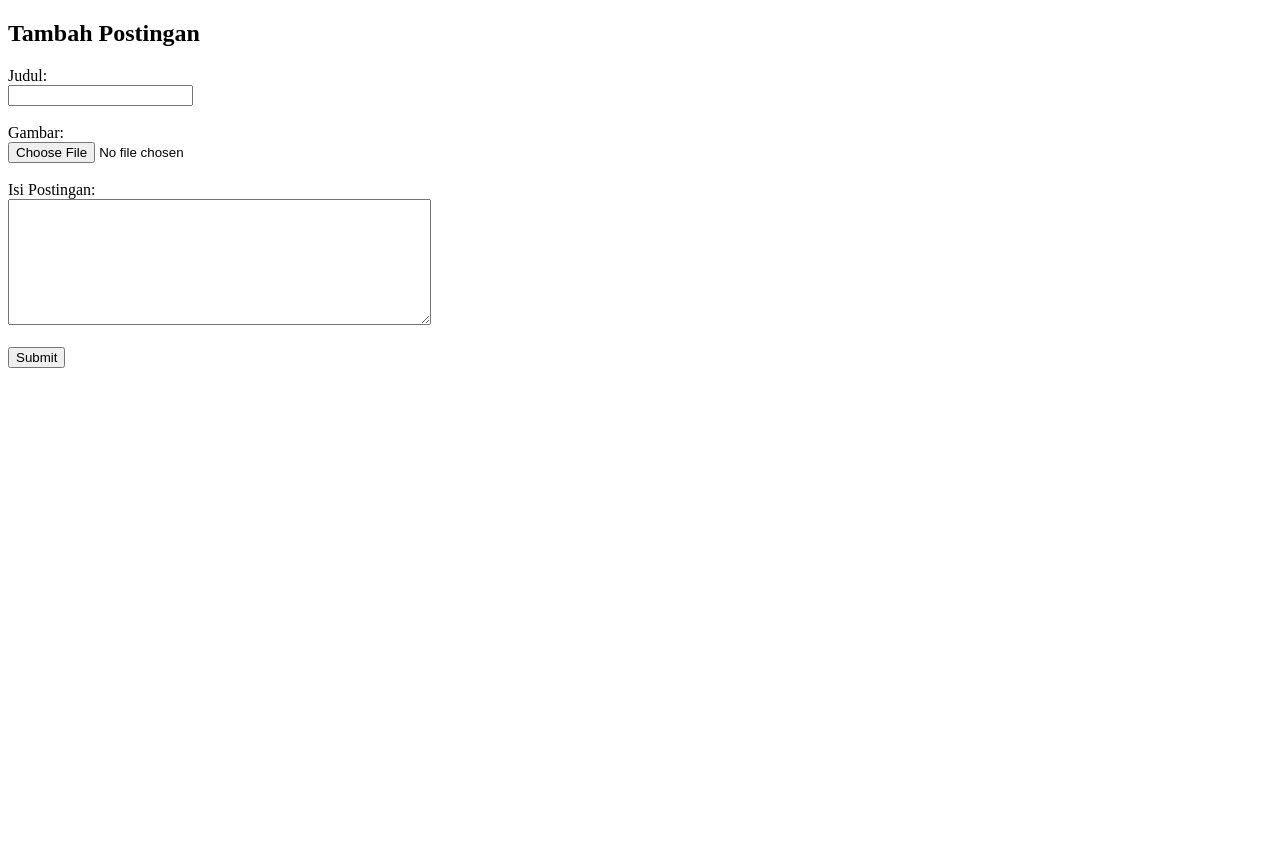
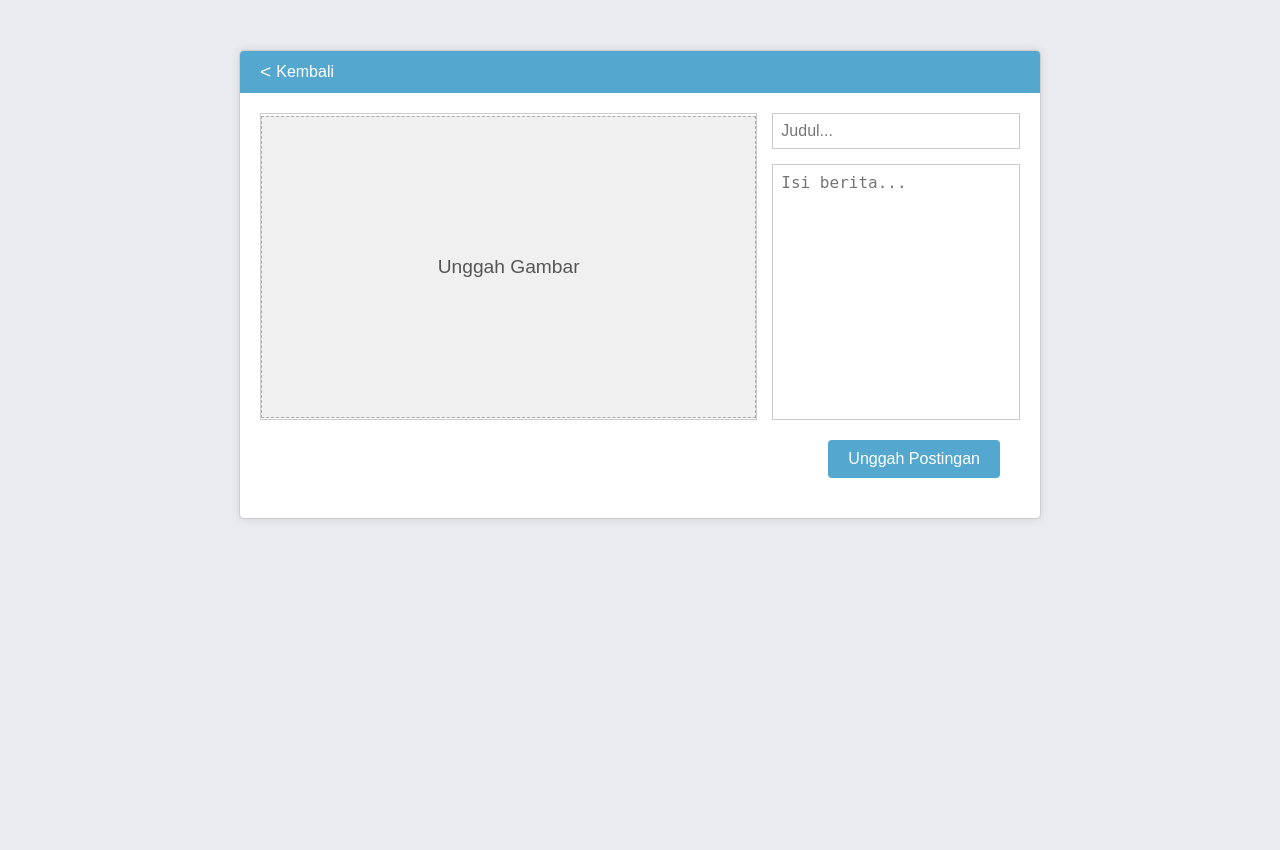
Before and after one commit to Kaptento/proyek-PWL-11TKJ2, a PHP site: page /pages/postingan/tambah_postingan.php in a window 1280 px wide. Before the commit the page ends 368 px from the top, so only its background shows below. Run offline with PHP 8.4, Linux system fonts and the light colour scheme.

Commit message:
wip: implement tambah postingan

```diff
--- a/pages/postingan/tambah_postingan.php
+++ b/pages/postingan/tambah_postingan.php
@@ -4,28 +4,65 @@
     <meta charset="UTF-8">
     <meta name="viewport" content="width=device-width, initial-scale=1.0">
     <title>Form Posting</title>
+    <link rel="stylesheet" href="../../tambah_postingan.css">
 </head>
 <body>
 
-    <h2>Tambah Postingan</h2>
+    <div class="main-container">
 
-    <form action="../../actions/postingan/tambah_postingan.php" method="post" enctype="multipart/form-data">
+        <header class="top-bar">
+            <a href="#" class="back-button">
+                <span style="font-size: 1.2em;">&lt;</span> Kembali
+            </a>
 
-        <label>Judul:</label><br>
-        <input type="text" name="title" required><br><br>
+        </header>
 
-        <!-- <label>Nama Pembuat:</label><br>
-        <input type="text" name="id" required><br><br> -->
+        <div class="form-wrapper">
+            <form action="../../actions/postingan/tambah_postingan.php" method="post" enctype="multipart/form-data">
 
-        <label>Gambar:</label><br>
-        <input type="file" name="gambar" accept="image/*"><br><br>
+                <input type="hidden" name="id" value="ID_PENGGUNA_AKTIF">
 
-        <label>Isi Postingan:</label><br>
-        <textarea name="content" rows="8" cols="50" required></textarea><br><br>
+                <div class="content-area">
 
-        <button type="submit">Submit</button>
+                    <div class="image-upload-area">
+                        <div class="upload-placeholder">
+                            Unggah Gambar
+                        </div>
+                        <input type="file" name="gambar" accept="image/*" class="file-input">
+                    </div>
 
-    </form>
+                    <div class="text-input-area">
+
+                        <div class="input-group">
+                            <input type="text" name="title" required placeholder="Judul...">
+                        </div>
+
+                        <div class="input-group content-group">
+                            <textarea name="content" required placeholder="Isi berita..."></textarea>
+                        </div>
+                    </div>
+                </div>
+
+                <div class="button-area">
+                    <button type="submit" class="submit-button">Unggah Postingan</button>
+                </div>
+
+            </form>
+        </div>
+    </div>
+
+    <script>
+        document.addEventListener('DOMContentLoaded', () => {
+            const placeholder = document.querySelector('.upload-placeholder');
+            const fileInput = document.querySelector('.file-input');
+
+            if (placeholder && fileInput) {
+                placeholder.addEventListener('click', () => {
+                    fileInput.click();
+                });
+            }
+        });
+    </script>
 
 </body>
 </html>
--- a/postingan.css
+++ b/postingan.css
@@ -66,7 +66,7 @@ h1{
 
 .add-post a:hover {
     background-color: #eaf7ff;
-    color: #1b5a73;
+    color: #ffffff;
 }
 
 nav ul {
--- /dev/null
+++ b/tambah_postingan.css
@@ -0,0 +1,147 @@
+/* Pengaturan Dasar */
+body {
+    font-family: sans-serif;
+    background-color: #e9ebee; /* Latar belakang abu-abu muda */
+    margin: 0;
+    padding: 0;
+    display: flex;
+    justify-content: center;
+    align-items: flex-start;
+    min-height: 100vh;
+    padding-top: 50px; /* Jarak atas untuk form */
+}
+
+/* Container Utama (Bingkai Putih) */
+.main-container {
+    width: 90%;
+    max-width: 800px;
+    background-color: #ffffff;
+    border: 1px solid #ccc;
+    box-shadow: 0 0 10px rgba(0, 0, 0, 0.1);
+    border-radius: 5px;
+    overflow: hidden;
+    padding-bottom: 20px;
+}
+
+/* Header/Top Bar (Seperti di Gambar) */
+.top-bar {
+    display: flex;
+    justify-content: space-between;
+    align-items: center;
+    padding: 10px 20px;
+    background-color: #54A7CF; /* Warna ungu/biru */
+    color: white;
+    font-size: 16px;
+}
+
+.back-button {
+    color: white;
+    text-decoration: none;
+    display: flex;
+    align-items: center;
+    gap: 5px;
+}
+
+.user-icons {
+    /* Menggunakan ikon yang disimulasikan sebagai teks */
+    font-size: 20px;
+}
+
+.user-icons span {
+    margin-left: 15px;
+}
+
+
+/* Wrapper Form */
+.form-wrapper {
+    padding: 20px;
+}
+
+/* Area Konten (Dua Kolom: Gambar Kiri, Teks Kanan) */
+.content-area {
+    display: flex; /* Menggunakan Flexbox untuk tata letak berdampingan */
+    gap: 15px;
+    margin-bottom: 20px;
+}
+
+/* Kolom Kiri: Area Gambar */
+.image-upload-area {
+    flex: 2; /* Mengambil sekitar 2/3 lebar */
+    min-width: 250px;
+    display: flex;
+    justify-content: center;
+    align-items: center;
+    border: 1px solid #ccc; /* Bingkai luar */
+}
+
+.upload-placeholder {
+    width: 100%;
+    height: 300px; /* Tinggi visual */
+    display: flex;
+    justify-content: center;
+    align-items: center;
+    font-size: 1.2em;
+    color: #555;
+    background-color: #f0f0f0;
+    border: 1px dashed #aaa; /* Border putus-putus di dalam */
+}
+
+/* Kolom Kanan: Area Input Teks */
+.text-input-area {
+    flex: 1; /* Mengambil sekitar 1/3 lebar */
+    display: flex;
+    flex-direction: column;
+    gap: 15px;
+}
+
+/* Gaya Input Text dan Textarea agar terlihat seperti di dalam kotak terpisah */
+.input-group {
+    border: 1px solid #ccc;
+}
+
+input[type="text"], textarea {
+    width: 100%;
+    padding: 8px;
+    border: none;
+    outline: none;
+    box-sizing: border-box;
+    font-size: 16px;
+}
+
+.content-group {
+    flex-grow: 1; /* Textarea mengambil sisa ruang vertikal */
+}
+
+textarea {
+    min-height: 250px; /* Tinggi minimum yang cocok dengan gambar */
+    resize: none;
+}
+
+/* Tombol Submit */
+.button-area {
+    display: flex;
+    justify-content: flex-end; /* Posisikan tombol ke kanan */
+    padding-right: 20px;
+    margin-top: 15px;
+}
+
+.submit-button {
+    background-color: #54A7CF; /* Warna biru */
+    color: white;
+    border: none;
+    padding: 10px 20px;
+    font-size: 16px;
+    border-radius: 4px;
+    cursor: pointer;
+}
+
+/* Sembunyikan label dan input file yang lama (jika menggunakan HTML asli) */
+label[for="Judul"], label[for="Gambar"], label[for="Isi Postingan"] {
+    display: none;
+}
+input[type="file"] {
+    display: none;
+}
+input[name="id"] {
+    display: none;
+}
```
